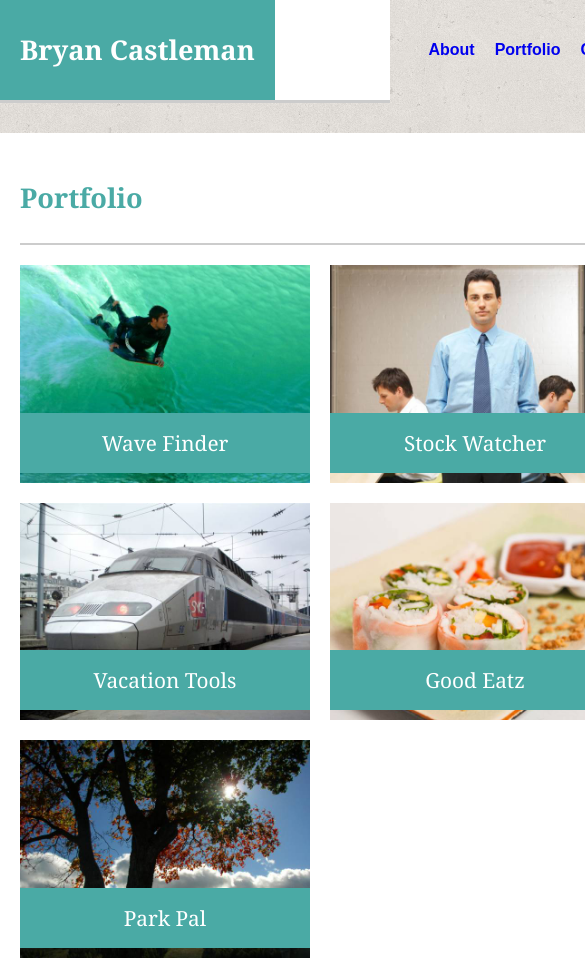
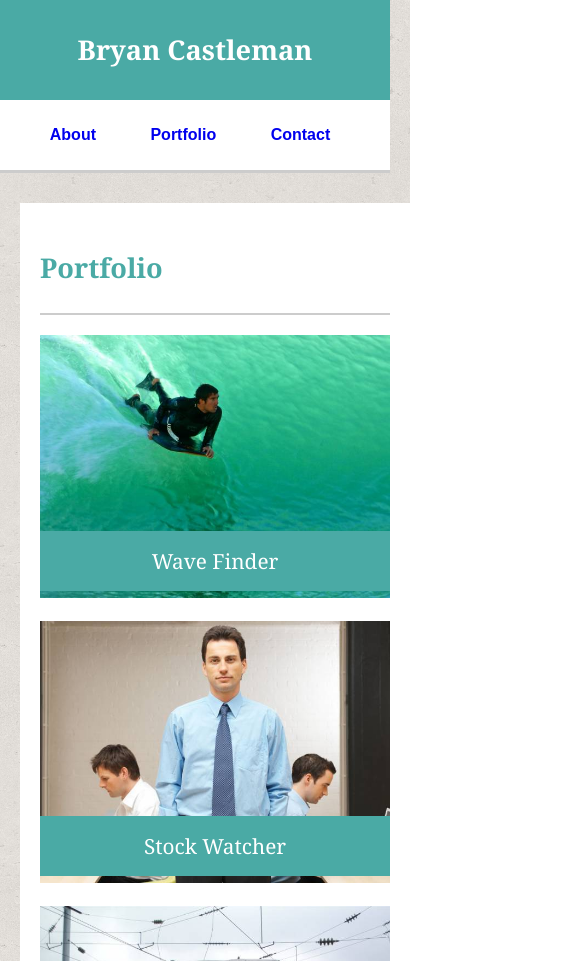
Before and after one commit to castlemaninc/HW-Responsive-Portfolio, a plain HTML site: page portfolio.html in a window 390 px wide. Shown: the top 961 px of the page, 585 px wide, since content can reach past the window. Drawn offline with Linux system fonts and the light colour scheme.

Commit message:
adding changes to style.css for 640px layout

```diff
--- a/assets/css/style.css
+++ b/assets/css/style.css
@@ -269,7 +269,7 @@ footer {
 	line-height: 100px;
 }
 
-@media (max-width: 980px) {
+@media screen and (max-width: 980px) {
 
 	html {
 		min-height: 2000px;
@@ -347,7 +347,7 @@ footer {
 
 }
 
-@media (max-width: 768px) {
+@media screen and (max-width: 768px) {
 
 	html {
 		min-height: 1300px;
@@ -437,6 +437,110 @@ footer {
 
 }
 
-@media (max-width: 640px) {
+@media screen and (max-width: 640px) {
+
+	html {
+		min-height: 2780px;
+	}
+
+	header {
+		height:170px;
+	}
+
+	.header_content {
+		width:auto;
 
 	}
+
+	.navigation {
+		line-height: 70px;
+		float:none;
+		text-align: center;
+		width:auto;
+	}
+
+	.navigation li {
+		float:none;
+		display:inline-block;
+	}
+
+	.navigation li a {
+		padding-right:30px;
+	}
+
+	.logo {
+		float:none;
+	}
+
+	.page_content {
+		min-width: 350px;
+		width:auto;
+		margin:0px 20px 0px 20px;
+	}
+
+	.main {
+		min-width: 350px;
+		width:auto;
+
+	}
+
+	.sidebar {
+   		min-width: 350px;
+   		max-width: 100%;
+   		width:auto;
+   		margin-top:0px;
+   		float:none;
+   		clear:both;
+   		height: 100px;
+   	}
+
+
+	#profile_pic {
+		min-width:350px;
+		padding-right: 0px;
+		width:100%;
+		max-width:100%;
+	}
+
+	#about, #portfolio, #contact, #connect {
+   		min-width: 350px;
+   		width:100%;
+   		max-width:100%;
+
+    }
+
+    /*Portfolio Thumbnail Images 640 layout*/
+
+	#project_1, #project_2, #project_3, #project_4, #project_5 {
+		min-width:350px;
+		max-width:100%;
+		width:100%;
+		float:none;
+	}
+
+	#img_container_1, #img_container_2, #img_container_3, #img_container_4, #img_container_5 {
+		min-width:350px;
+		max-width:100%;
+		width:100%;
+		float:none;
+	}
+
+	#banner_1, #banner_2, #banner_3, #banner_4, #banner_5 {
+		min-width:350px;
+		max-width:100%;
+		width:100%;
+	}
+
+	#contact_form {
+		min-width:350px;
+		width: 100%;
+	}
+
+	#name_input, #email_input, #text_area {
+		min-width:350px;
+		width: 100%;
+	}
+
+
+
+}
```
Lines whose indentation alone changed are shown as unchanged.
